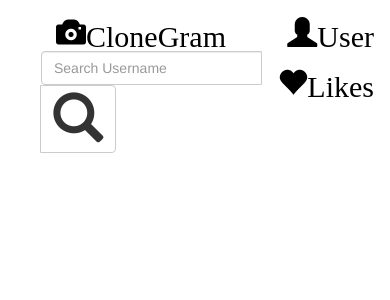
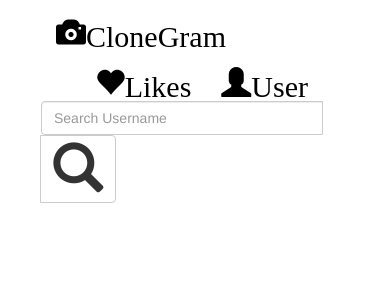
Before and after one commit to Tuitoek/Clonegram, a Django app: page /home/ in a window 390 px wide. Shown: the top 300 px of the page. Run offline with Django 3.2, Linux system fonts and the light colour scheme; data that the repository does not hold is empty; some libraries are stand-ins or nearby versions.

Commit message:
Updated css files

```diff
--- a/gram/static/css/gram.css
+++ b/gram/static/css/gram.css
@@ -15,3 +15,15 @@
 .panel .panel-heading .username{
   color:white;
 }
+a{
+  color:black;
+}
+body{
+  overflow-x: hidden;
+}
+.row .panel{
+  box-shadow: 5px 10px;
+}
+.nav{
+  position: fixed;
+}
--- a/gram/static/css/profile.css
+++ b/gram/static/css/profile.css
@@ -9,6 +9,6 @@
   color:black;
   font-size: 30px;
 }
-.row .col-md-5{
-  float:right;
+body{
+  overflow-x: hidden;
 }
```
